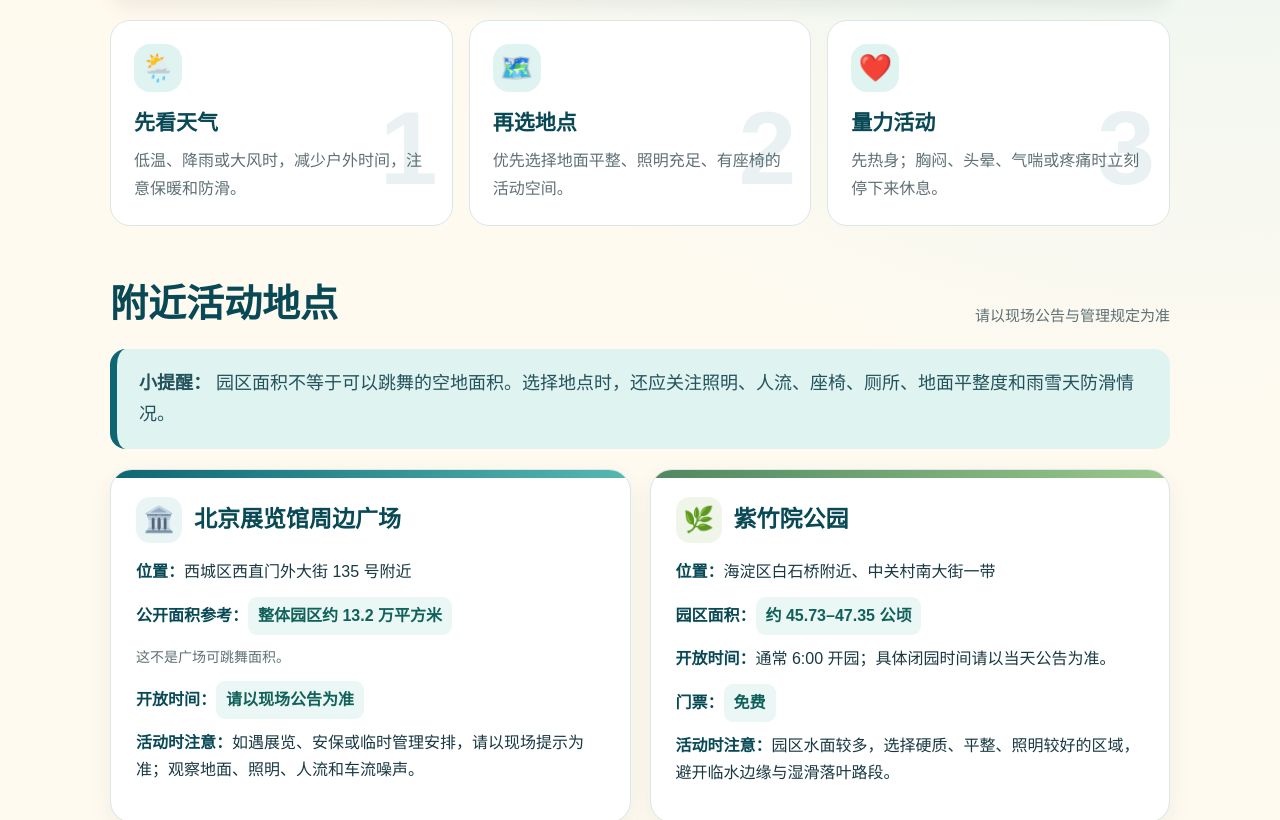
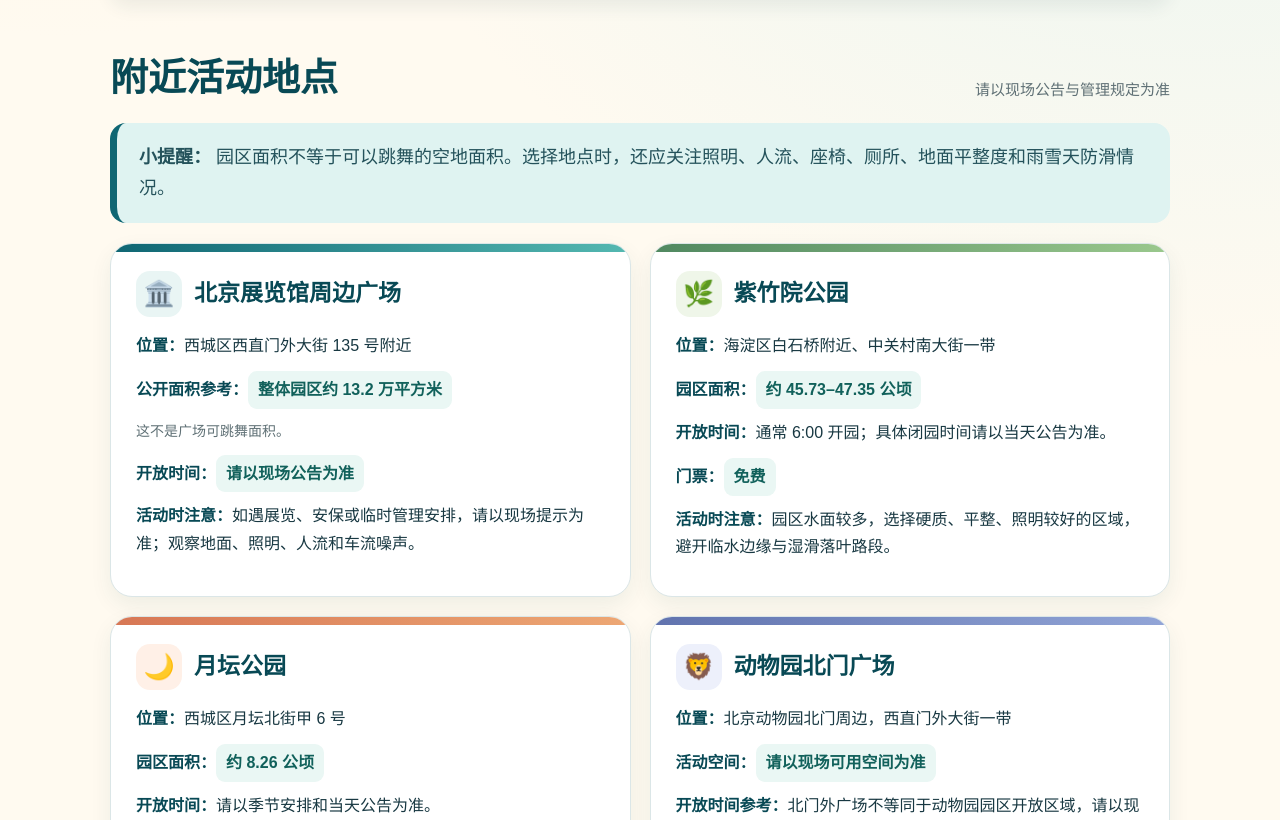
Before and after one commit to JoannaJessica/beijing-square-dance-weather, a plain HTML site: page index.html in a window 1280 px wide. Shown: the part 1284-2104 px from the top of the page. Drawn offline with Linux system fonts and the light colour scheme; no server answers.

Commit message:
again for three useless tabs

```diff
--- a/index.html
+++ b/index.html
@@ -1170,25 +1170,6 @@
   </div>
 </div>
 
-      <div class="steps">
-        <article class="step">
-          <div class="step-icon">🌦️</div>
-          <h3>先看天气</h3>
-          <p>低温、降雨或大风时，减少户外时间，注意保暖和防滑。</p>
-        </article>
-
-        <article class="step">
-          <div class="step-icon">🗺️</div>
-          <h3>再选地点</h3>
-          <p>优先选择地面平整、照明充足、有座椅的活动空间。</p>
-        </article>
-
-        <article class="step">
-          <div class="step-icon">❤️</div>
-          <h3>量力活动</h3>
-          <p>先热身；胸闷、头晕、气喘或疼痛时立刻停下来休息。</p>
-        </article>
-      </div>
     </section>
 
     <section id="places">
```
